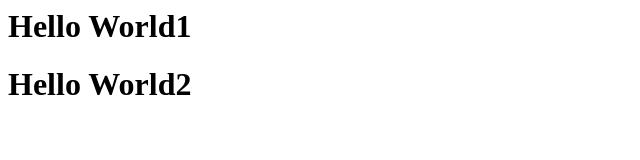
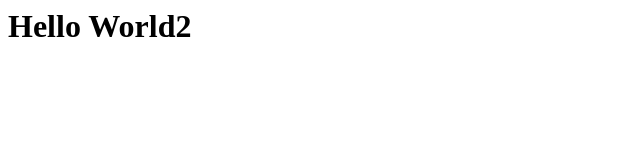
Before and after one commit to johnthomascook/johnthomascook.github.io, a plain HTML site: page index.html in a window 1280 px wide. Shown: the whole page, without its empty margins (0-640 px from the left). Drawn offline with Linux system fonts and the light colour scheme.

Commit message:
HW 2
Changed 1 to 2

```diff
--- a/index.html
+++ b/index.html
@@ -1,2 +1 @@
-<h1>Hello World1</h1>
 <h1>Hello World2</h1>
```
